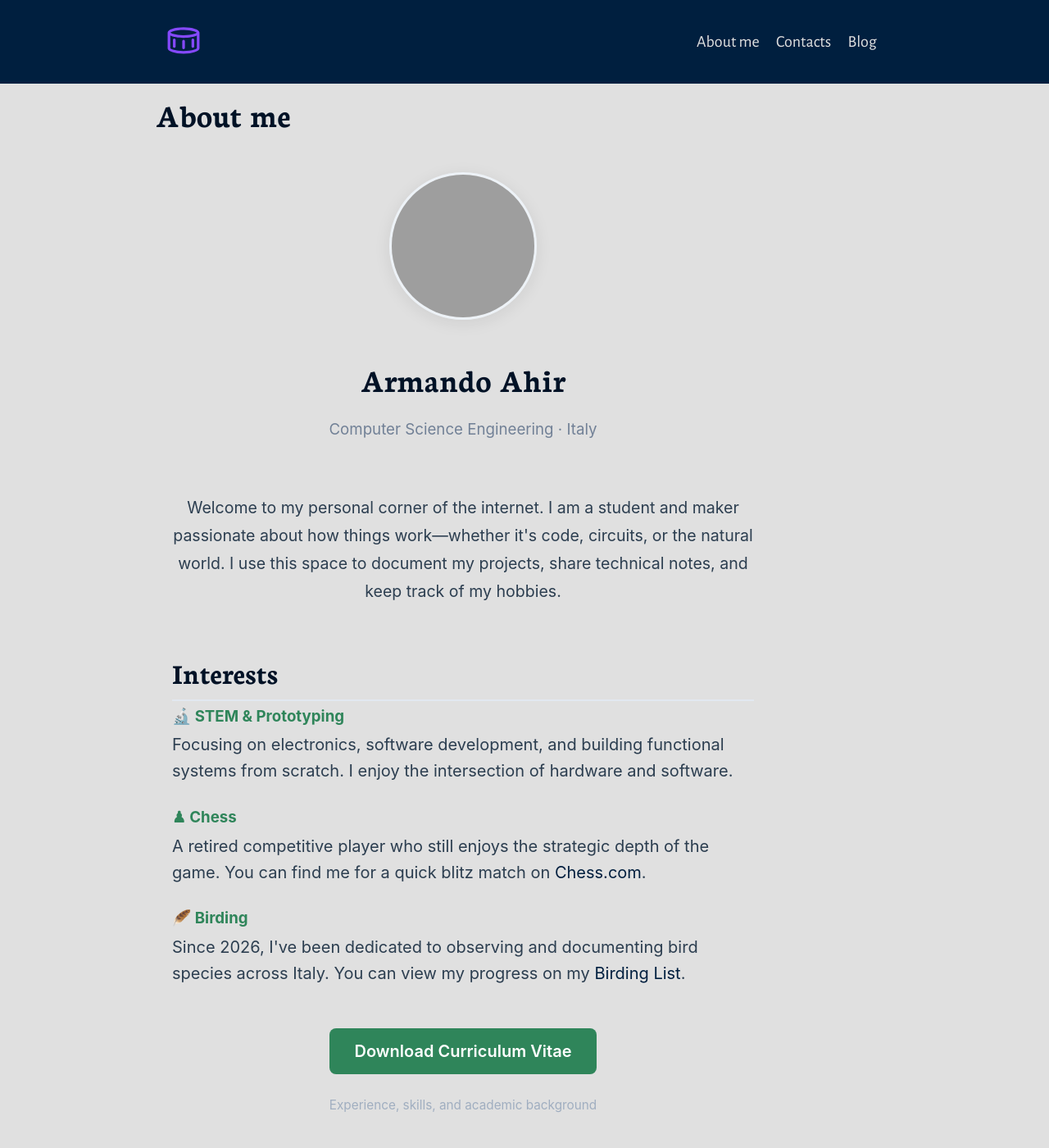
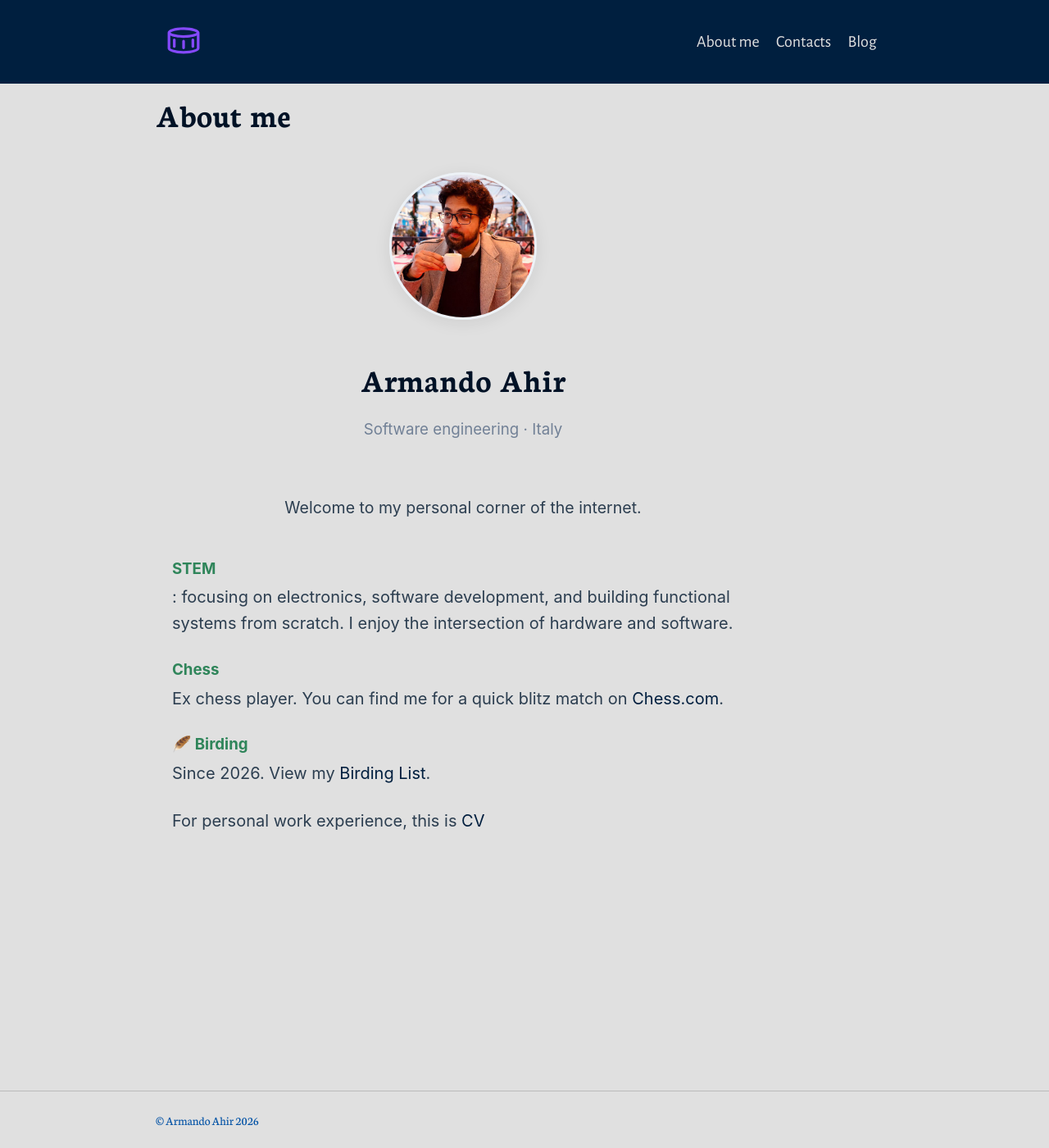
Before and after one commit to armandoahir/armandoahir.github.io, a Jekyll site: the page built from about.md, in a window 1280 px wide and 1400 px high. Shown: the whole window at 82% size. Built offline with Jekyll 4.4.1, drawn with Linux system fonts in a browser that asks for light colours; grey boxes are pictures that could not be loaded.

Commit message:
[14th Apr] updated

```diff
--- a/about.md
+++ b/about.md
@@ -94,39 +94,27 @@
 <div class="about-container">
 
   <header class="profile-header">
-    <img src="{{ '/assets/arma.jpg' | relative_url }}" alt="Armando Ahir" class="profile-pic">
+    <img src="{{ '/assets/arma.jpeg' | relative_url }}" alt="Armando Ahir" class="profile-pic">
     <h1 class="name">Armando Ahir</h1>
-    <p class="subtitle">Computer Science Engineering · Italy</p>
+    <p class="subtitle">Software engineering · Italy</p>
   </header>
 
   <div class="bio-content">
     <p>
-      Welcome to my personal corner of the internet. I am a student and maker
-      passionate about how things work—whether it's code, circuits, or the natural world.
-      I use this space to document my projects, share technical notes, and keep track of my hobbies.
+      Welcome to my personal corner of the internet.
     </p>
   </div>
-
-  <h2 class="section-title">Interests</h2>
-
   <div class="interest-item">
-    <strong>🔬 STEM & Prototyping</strong>
-    Focusing on electronics, software development, and building functional systems from scratch. I enjoy the intersection of hardware and software.
+    <strong>STEM</strong>: focusing on electronics, software development, and building functional systems from scratch. I enjoy the intersection of hardware and software.
   </div>
-
   <div class="interest-item">
-    <strong>♟ Chess</strong>
-    A retired competitive player who still enjoys the strategic depth of the game. You can find me for a quick blitz match on <a href="https://www.chess.com/member/itsarma" target="_blank" rel="noopener">Chess.com</a>.
+    <strong>Chess</strong>
+    Ex chess player. You can find me for a quick blitz match on <a href="https://www.chess.com/member/itsarma" target="_blank" rel="noopener">Chess.com</a>.
   </div>
 
   <div class="interest-item">
     <strong>🪶 Birding</strong>
-    Since 2026, I've been dedicated to observing and documenting bird species across Italy. You can view my progress on my <a href="{{ '/birding-list' | relative_url }}">Birding List</a>.
+    Since 2026. View my <a href="{{ '/birding-list' | relative_url }}">Birding List</a>.
   </div>
-
-  <div class="cv-wrapper">
-    <a href="{{ '/assets/files/cv.pdf' | relative_url }}" class="cv-button">Download Curriculum Vitae</a>
-    <p style="font-size: 0.9rem; color: #a0aec0; margin-top: 10px;">Experience, skills, and academic background</p>
-  </div>
-
+  For personal work experience, this is <a href="{{ '/assets/files/cv.pdf' | relative_url }}" target="_blank">CV</a>
 </div>
```
Also changed, not shown: assets/arma.jpeg (added).
